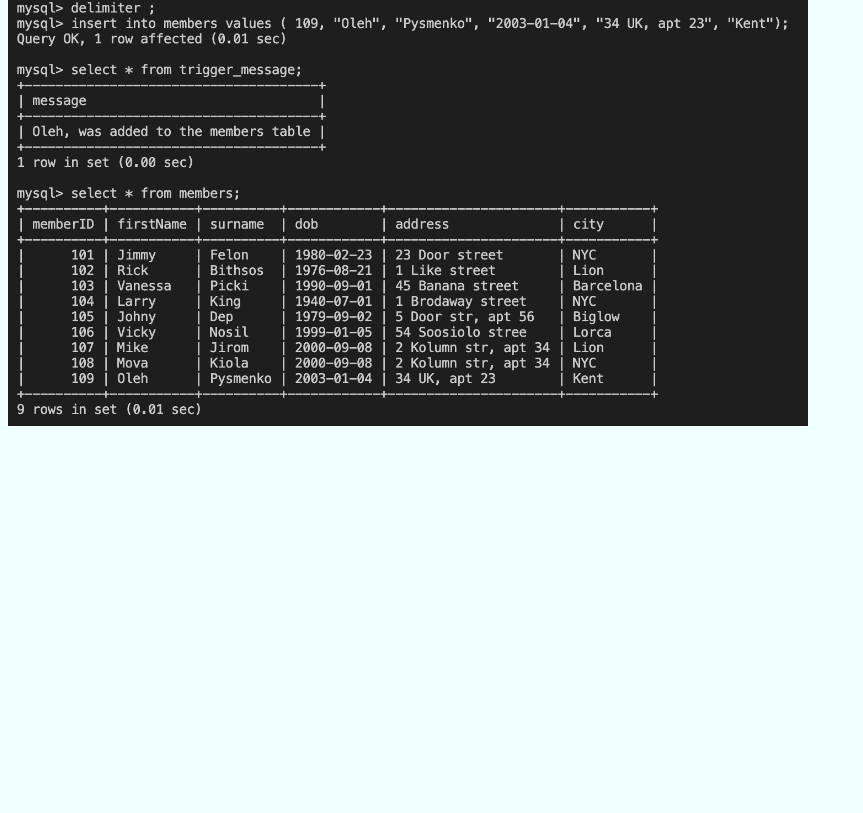
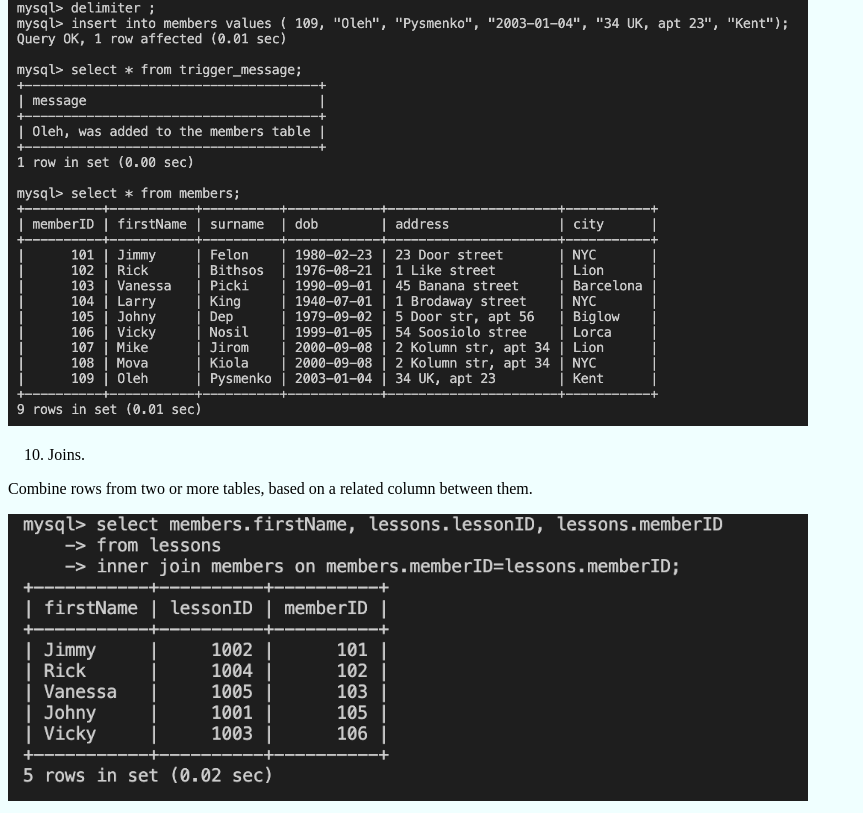
Before and after one commit to tiritaki/Database-Project, a plain HTML site: page index.html in a window 1280 px wide. Shown: the part 5477-6290 px from the top of the page, without its empty margins (0-863 px from the left). Before the commit the page ends 5915 px from the top, so only its background shows below. Drawn offline with Linux system fonts and the light colour scheme.

Commit message:
feat: added joins

```diff
--- a/index.html
+++ b/index.html
@@ -202,6 +202,21 @@
         <img src="/Database-Project/assets/table9.png" width="800">
      </div>
     </div>
-    <div></div>
+    <div>
+        <ol start="10">
+          <li>
+            <p>
+              Joins.
+            </p>
+          </li>
+        </ol>
+      </div>
+      <div>
+        <p>
+         Combine rows from two or more tables, based on a related column between them.
+        </p>
+        <img src="/Database-Project/assets/table10.png" width="800">
+     </div>
+    </div>
   </body>
 </html>
```
Also changed, not shown: assets/table10.png (added).
